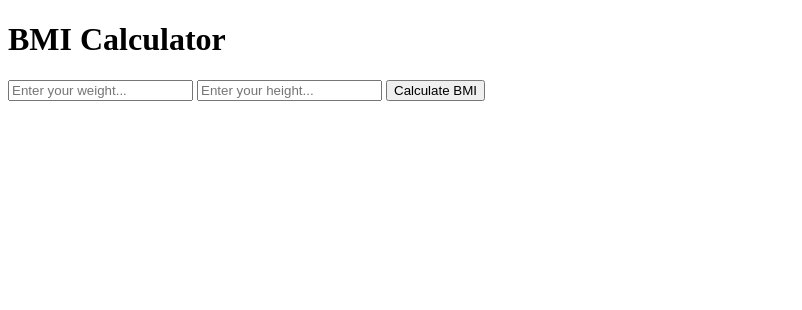
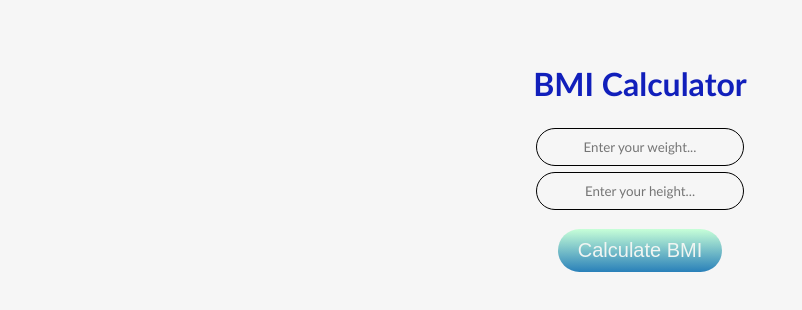
Before and after one commit to urizauda/bmiCalculator-expressJs, a website: page index.html in a window 1280 px wide. Shown: the whole page, without its empty margins (0-802 px from the left). Drawn offline with Linux system fonts and the light colour scheme.

Commit message:
added css

```diff
--- a/index.html
+++ b/index.html
@@ -6,15 +6,17 @@
     <meta http-equiv="X-UA-Compatible" content="IE=edge">
     <meta name="viewport" content="width=device-width, initial-scale=1.0">
     <title>BMI Calculator</title>
+    <link rel="stylesheet" href="/styles.css">
 </head>
 
 <body>
     <h1>BMI Calculator</h1>
     <form action="/" method="post">
-        <input type="text" name="weight" placeholder="Enter your weight...">
-        <input type="text" name="height" placeholder="Enter your height...">
+        <input type="text" name="weight" placeholder="Enter your weight..."><br>
+        <input type="text" name="height" placeholder="Enter your height..."><br>
         <button type="submit">Calculate BMI</button>
     </form>
+    <!-- <img src="/img/man-body-mass-index-vector.jpg" alt="bmi"> -->
 </body>
 
 </html>
--- /dev/null
+++ b/public/styles.css
@@ -0,0 +1,53 @@
+* {
+    text-align: center;
+    background-color: #F6F6F6;
+    font-family: 'Trebuchet MS', 'Lucida Sans Unicode', 'Lucida Grande', 'Lucida Sans', Arial, sans-serif
+}
+
+h1 {
+    margin-top: 4rem;
+    color: #111fbb;
+}
+
+input {
+    margin: 0.2rem;
+    border-radius: 28px;
+    border: 1px solid black;
+    padding: 10px 20px 10px 20px;
+}
+
+button {
+    margin-top: 1rem;
+    background: #C7FFD8;
+    background-image: -webkit-linear-gradient(top, #C7FFD8, #2980b9);
+    background-image: -moz-linear-gradient(top, #C7FFD8, #2980b9);
+    background-image: -ms-linear-gradient(top, #C7FFD8, #2980b9);
+    background-image: -o-linear-gradient(top, #C7FFD8, #2980b9);
+    background-image: linear-gradient(to bottom, #C7FFD8, #2980b9);
+    -webkit-border-radius: 28;
+    -moz-border-radius: 28;
+    border-radius: 28px;
+    font-family: Arial;
+    color: #f0f5f2;
+    font-size: 20px;
+    padding: 10px 20px 10px 20px;
+    text-decoration: none;
+    cursor: pointer;
+    border: none;
+}
+
+button:hover {
+    background: #3cb0fd;
+    background-image: -webkit-linear-gradient(top, #3cb0fd, #3498db);
+    background-image: -moz-linear-gradient(top, #3cb0fd, #3498db);
+    background-image: -ms-linear-gradient(top, #3cb0fd, #3498db);
+    background-image: -o-linear-gradient(top, #3cb0fd, #3498db);
+    background-image: linear-gradient(to bottom, #3cb0fd, #3498db);
+    text-decoration: none;
+}
+
+img {
+    position: fixed;
+    bottom: 0;
+    left: 28%;
+}
--- a/server.js
+++ b/server.js
@@ -5,6 +5,8 @@ const PORT = 8080;
 
 
 app.use(bodyParser.urlencoded({extended: true}));
+app.use(express.static(__dirname + '/public'));
+
 
 app.get("/", (req, res) => {
     res.sendFile(__dirname + "/")
@@ -14,7 +16,7 @@ app.post("/", (req, res) => {
     let weight = parseFloat(req.body.weight);
     let height = parseFloat(req.body.height);
     let bmi = weight / (height * height);
-    res.send(`Your BMI is: ${bmi}`)
+    res.send(`Your BMI is: ${bmi}`);
 })
 
 
```
Also changed, not shown: public/img/man-body-mass-index-vector.jpg (added).
